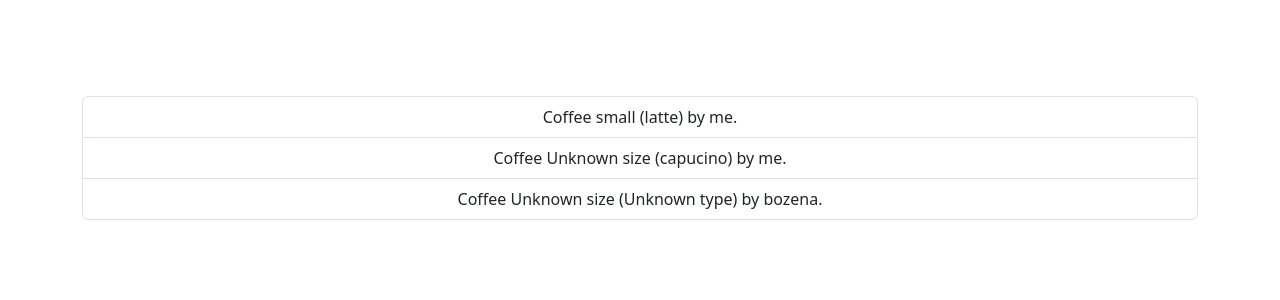
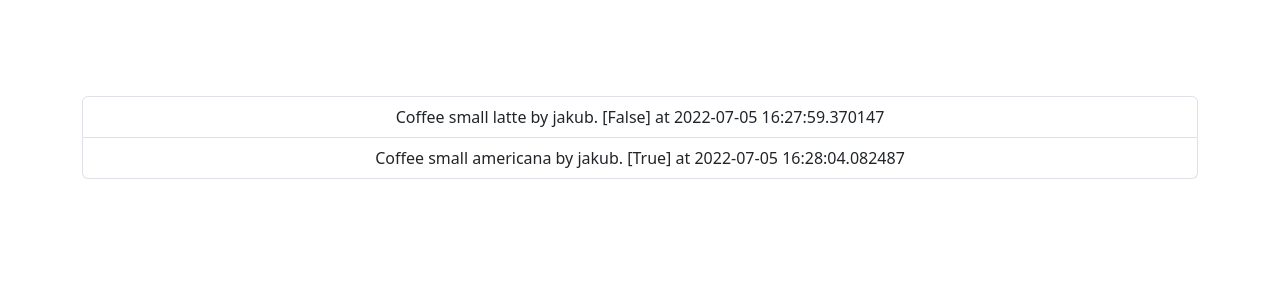
Before and after one commit to shnela/BnBCoffeeShop, a Flask app: page /orders/coffee in a window 1280 px wide. Shown: the part 90-390 px from the top of the page. Run offline with Flask 2, Linux system fonts and the light colour scheme; a user stored in the database is signed in; data comes from the database, SQL or seed files in the repository; some libraries are stand-ins or nearby versions.

Commit message:
complete order

```diff
--- a/coffee_shop/config.py
+++ b/coffee_shop/config.py
@@ -6,6 +6,9 @@ CURRENT_DIR = os.path.dirname(__file__)
 class Config:
     SECRET_KEY = "random-value-1234-fdsfdsa980"
 
+    # FlaskDebugTolbar
+    DEBUG_TB_INTERCEPT_REDIRECTS = False
+
     # Flask-SQLAlchemy
     SQLALCHEMY_DATABASE_URI = f"sqlite:///{os.path.join(CURRENT_DIR, '..', 'test.db')}"
     SQLALCHEMY_TRACK_MODIFICATIONS = False
--- a/coffee_shop/models.py
+++ b/coffee_shop/models.py
@@ -1,5 +1,8 @@
 # https://flask-sqlalchemy.palletsprojects.com/en/2.x/quickstart/#a-minimal-application
+from datetime import datetime, timezone
+
 from flask_login import UserMixin
+from sqlalchemy import null
 from werkzeug.security import generate_password_hash, check_password_hash
 
 from . import db, login_manager
@@ -21,7 +24,10 @@ class CoffeeOrder(db.Model):
     id = db.Column(db.Integer, primary_key=True)
     coffee_size = db.Column(db.String(3))
     coffee_type = db.Column(db.String(3))
-    customer_username = db.Column(db.String(80), nullable=False)
+    customer_id = db.Column(db.Integer, db.ForeignKey('user.id'), nullable=False)
+    creation_date = db.Column(db.DateTime(timezone=True), nullable=False,
+                              default=lambda: datetime.now(tz=timezone.utc))
+    completed = db.Column(db.Boolean, nullable=False, default=False)
 
     def coffe_size_display_name(self):
         return COFFEE_SIZES.get(self.coffee_size, "Unknown size")
@@ -35,7 +41,7 @@ class User(UserMixin, db.Model):
     username = db.Column(db.String(64), index=True, unique=True)
     email = db.Column(db.String(120), index=True, unique=True)
     password_hash = db.Column(db.String(128))
-    # posts = db.relationship('Post', backref='author', lazy='dynamic')
+    orders = db.relationship('CoffeeOrder', backref='customer', lazy='dynamic')
 
     def __repr__(self):
         return '<User {}>'.format(self.username)
--- a/coffee_shop/orders/forms.py
+++ b/coffee_shop/orders/forms.py
@@ -11,13 +11,12 @@ from ..models import COFFEE_SIZES, COFFEE_TYPE
 class OrderCoffeeForm(FlaskForm):
     coffee_size = SelectField(
         'Coffe Size',
-        choices=COFFEE_SIZES.values(),
+        choices=COFFEE_SIZES.items(),
         validators=[DataRequired()]
     )
     coffee_type = SelectField(
         'Coffee type',
-        choices=COFFEE_TYPE.values(),
+        choices=COFFEE_TYPE.items(),
         validators=[DataRequired()]
         )
-    customer_username = StringField('Username', validators=[DataRequired()])
     submit = SubmitField('Submit')
--- a/coffee_shop/orders/templates/coffee_orders.html
+++ b/coffee_shop/orders/templates/coffee_orders.html
@@ -4,8 +4,8 @@
   <ul class="list-group">
     {% for order in coffee_orders %}
         <li class="list-group-item">
-            Coffee {{ order.coffe_size_display_name() }} ({{ order.coffe_type_display_name() }})
-            by {{ order.customer_username }}.
+            Coffee {{ order.coffe_size_display_name() }} {{ order.coffe_type_display_name() }}
+            by {{ order.customer.username }}. [{{ order.completed }}] at {{ order.creation_date }}
         </li>
     {% endfor %}
   </ul>
--- a/coffee_shop/orders/views.py
+++ b/coffee_shop/orders/views.py
@@ -1,5 +1,5 @@
-from flask import render_template, redirect
-from flask_login import login_required
+from flask import render_template, redirect, url_for
+from flask_login import login_required, current_user
 
 from . import bp
 from .forms import OrderCoffeeForm
@@ -12,7 +12,7 @@ from .. import db
 @bp.route("/coffee")
 @login_required
 def list_coffee_orders():
-    orders = CoffeeOrder.query.all()
+    orders = CoffeeOrder.query.filter(CoffeeOrder.customer_id == current_user.id)
     return render_template("coffee_orders.html", coffee_orders=orders)
 
 
@@ -25,10 +25,20 @@ def order_coffee():
         order = CoffeeOrder(
             coffee_size=form_data['coffee_size'],
             coffee_type=form_data['coffee_type'],
-            customer_username=form_data['customer_username'],
+            customer_id=current_user.id,
         )
         db.session.add(order)
         db.session.commit()
 
         return redirect('/')
     return render_template('order.html', form=form)
+
+
+@bp.route("/coffee/complete/<int:order_id>/")
+@login_required
+def complete_coffee_order(order_id):
+    order = CoffeeOrder.query.get_or_404(order_id)
+    order.completed = True
+    db.session.add(order)
+    db.session.commit()
+    return redirect(url_for('orders.list_coffee_orders'))
```
Also changed, not shown: test.db.
